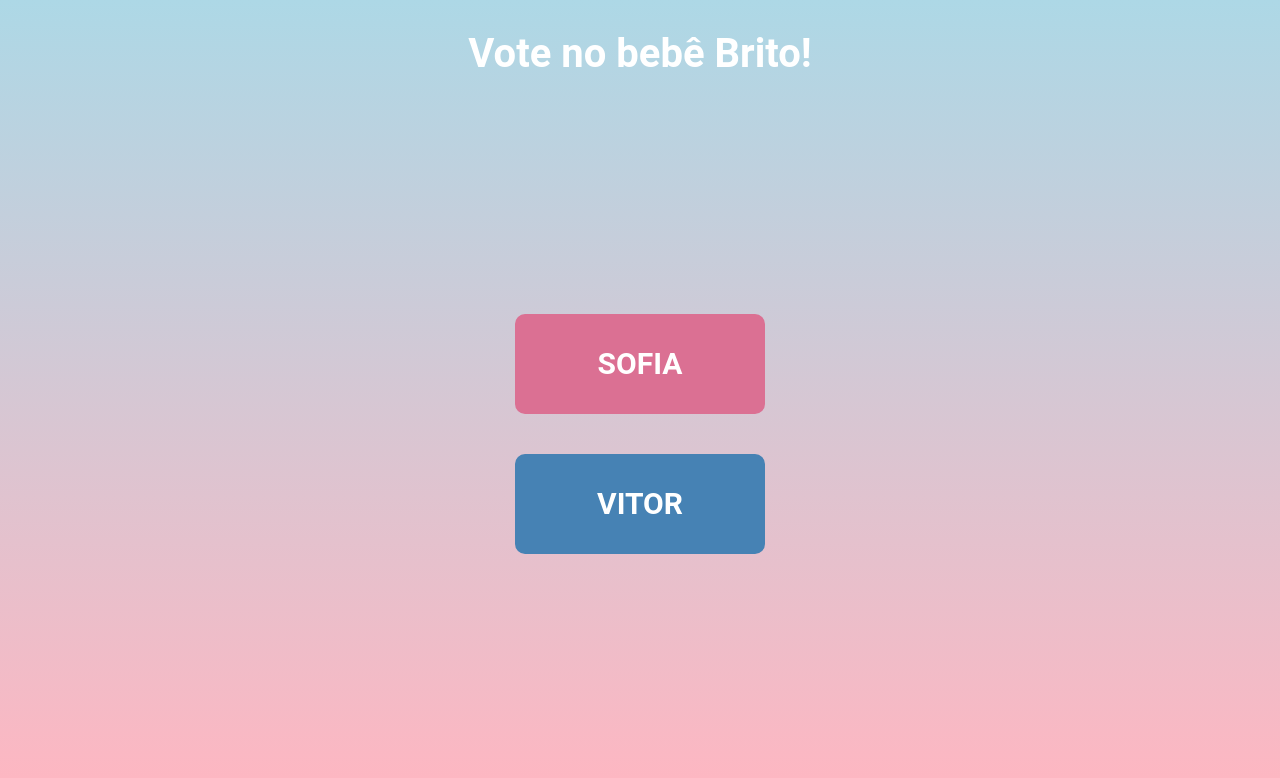
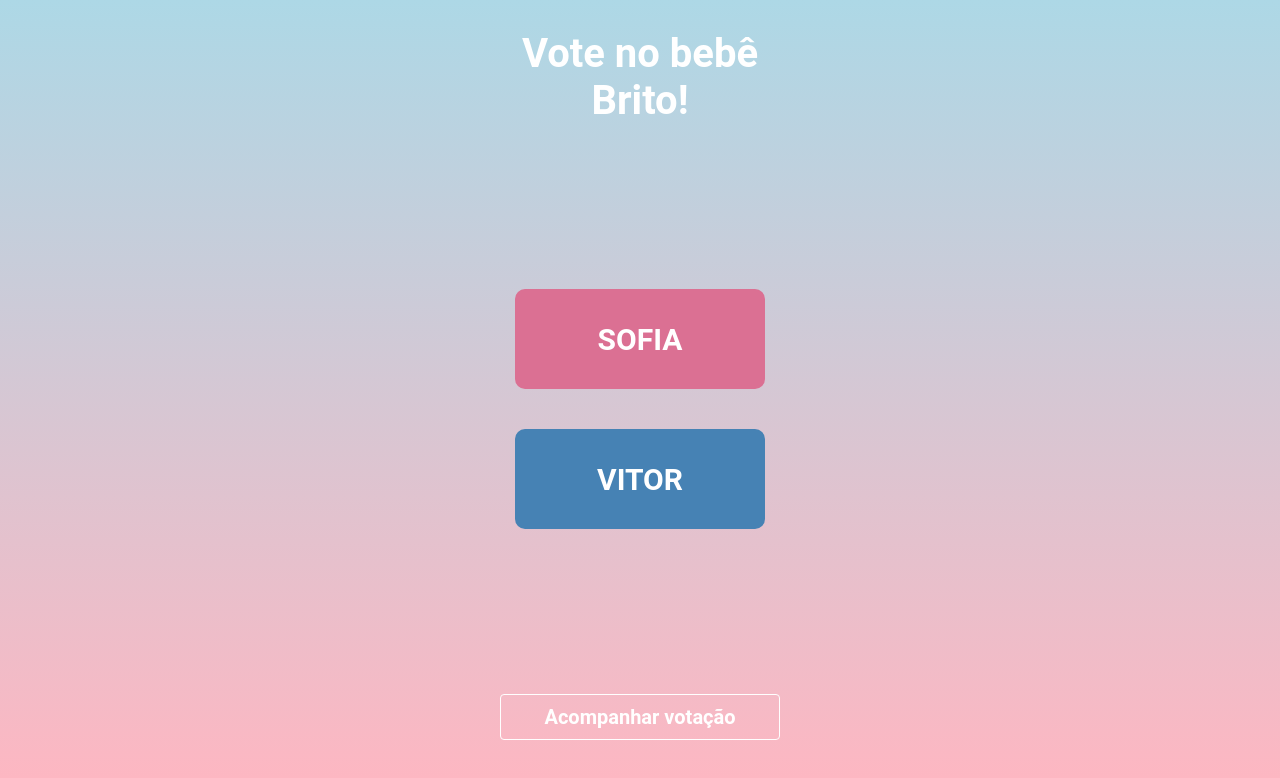
Before and after one commit to icaromagnago/gender-poll-web, a React (Create React App) app: page / in a window 1280 px wide. Shown: the top 778 px of the page. Built offline with nearby package versions, Linux system fonts and the light colour scheme; no server answers.

Commit message:
ajuste de nomes

```diff
--- a/public/index.html
+++ b/public/index.html
@@ -9,7 +9,7 @@
       content="Web site created using create-react-app"
     />
 
-    <title>Gender Poll</title>
+    <title>xBaby</title>
   </head>
   <body>
     <noscript>You need to enable JavaScript to run this app.</noscript>
--- a/src/pages/Home/index.js
+++ b/src/pages/Home/index.js
@@ -1,5 +1,6 @@
 import React from 'react';
 import history from '../../services/history';
+import { Link } from 'react-router-dom';
 
 import { Container, Content, Button } from './styles';
 
@@ -10,7 +11,7 @@ export default function Home() {
     async function handleOnClick(gender) {
         await api.vote(gender);
 
-        history.push("/obrigado");
+        history.push("/thanks");
     }
 
     return (
@@ -34,6 +35,7 @@ export default function Home() {
                     </Button>
                 </div>
             </Content>
+            <Link to="/result">Acompanhar votação</Link>
         </Container>
     );
 }
--- a/src/pages/Home/styles.js
+++ b/src/pages/Home/styles.js
@@ -3,12 +3,14 @@ import { darken } from 'polished';
 
 export const Container = styled.div`
     display: flex;
-    width: 100%;
+    margin: 0 auto;
+    width: 300px;
     height: 100%;
     flex-direction: column;
-    flex: 1;
+    justify-content: center;
     align-items: center;
     padding: 10px;
+    justify-content: center;
 
     h1 {
         color: #fff;
@@ -16,6 +18,18 @@ export const Container = styled.div`
         font-size: 40px;
         margin-top: 20px;
         text-align: center;
+    }
+
+    a {
+        width: 100%;
+        color: #fff;
+        font-weight: bold;
+        font-size: 20px;
+        border: 1px solid #fff;
+        text-align: center;
+        padding: 10px;
+        border-radius: 4px;
+        margin-bottom: 50px;
     }
 `;
 
--- a/src/pages/Obrigado/index.js
+++ b/src/pages/Thanks/index.js
@@ -9,7 +9,7 @@ export default function Obrigado() {
             <span>A Família Brito agradece a sua participação!</span>
             <div>
                 <Link to="/">Votar novamente</Link>
-                <Link to="/result">Ver resultado</Link>
+                <Link to="/result">Acompanhar votação</Link>
             </div>
         </Container>
     );
--- a/src/routes.js
+++ b/src/routes.js
@@ -2,14 +2,14 @@ import React from 'react';
 import { Switch, Route } from 'react-router-dom';
 
 import Home from './pages/Home';
-import Obrigado from './pages/Obrigado';
+import Thanks from './pages/Thanks';
 import PollResult from './pages/PollResult';
 
 export default function Routes() {
     return (
         <Switch>
             <Route path="/" exact component={Home} />
-            <Route path="/obrigado" component={Obrigado} />
+            <Route path="/thanks" component={Thanks} />
             <Route path="/result" component={PollResult} />
         </Switch>
     );
```
Also changed, not shown: src/pages/Thanks/styles.js (renamed from src/pages/Obrigado/styles.js).
